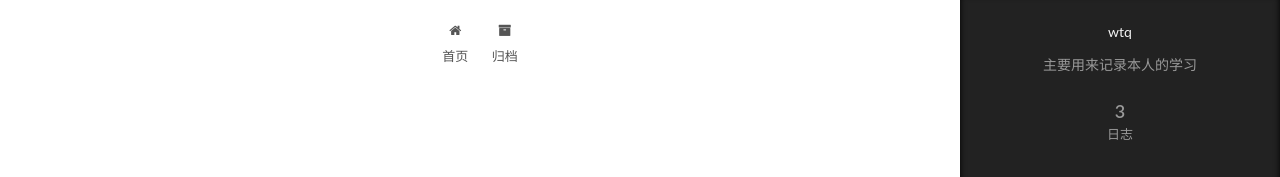
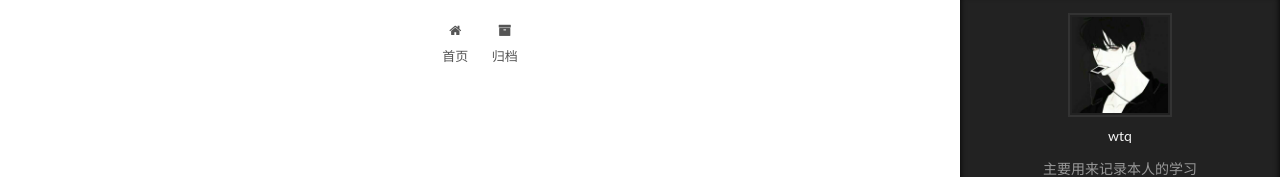
Before and after one commit to wwfwwfwwf3/wwfwwfwwf3.github-io, a plain HTML site: page index.html in a window 1280 px wide. Both pictures are taken after a click on the element 1238 px from the left and 743 px from the top of the page. Shown: the part 178-355 px from the top of the page. Drawn offline with Linux system fonts and the light colour scheme.

Commit message:
Site updated: 2020-07-18 14:38:29

```diff
--- a/index.html
+++ b/index.html
@@ -236,7 +236,7 @@
     <span hidden itemprop="author" itemscope itemtype="http://schema.org/Person">
       <meta itemprop="name" content="wtq">
       <meta itemprop="description" content="">
-      <meta itemprop="image" content="/images/avatar.gif">
+      <meta itemprop="image" content="/images/touxiang.jpg">
     </span>
 
     <span hidden itemprop="publisher" itemscope itemtype="http://schema.org/Organization">
@@ -356,7 +356,7 @@
     <span hidden itemprop="author" itemscope itemtype="http://schema.org/Person">
       <meta itemprop="name" content="wtq">
       <meta itemprop="description" content="">
-      <meta itemprop="image" content="/images/avatar.gif">
+      <meta itemprop="image" content="/images/touxiang.jpg">
     </span>
 
     <span hidden itemprop="publisher" itemscope itemtype="http://schema.org/Organization">
@@ -475,7 +475,7 @@
     <span hidden itemprop="author" itemscope itemtype="http://schema.org/Person">
       <meta itemprop="name" content="wtq">
       <meta itemprop="description" content="">
-      <meta itemprop="image" content="/images/avatar.gif">
+      <meta itemprop="image" content="/images/touxiang.jpg">
     </span>
 
     <span hidden itemprop="publisher" itemscope itemtype="http://schema.org/Organization">
@@ -623,6 +623,10 @@
       <section class="site-overview-wrap sidebar-panel sidebar-panel-active">
         <div class="site-overview">
           <div class="site-author motion-element" itemprop="author" itemscope itemtype="http://schema.org/Person">
+
+              <img class="site-author-image" itemprop="image"
+                src="/images/touxiang.jpg"
+                alt="wtq" />
 
               <p class="site-author-name" itemprop="name">wtq</p>
               <p class="site-description motion-element" itemprop="description">主要用来记录本人的学习</p>
```
Also changed, not shown: archives/2020/07/index.html (+4 -0 lines), archives/2020/index.html (+4 -0 lines), archives/index.html (+4 -0 lines), hello-world.html (+5 -1 lines), my-new-post.html (+5 -1 lines), myfirst.html (+5 -1 lines), images/touxiang.jpg (added).
